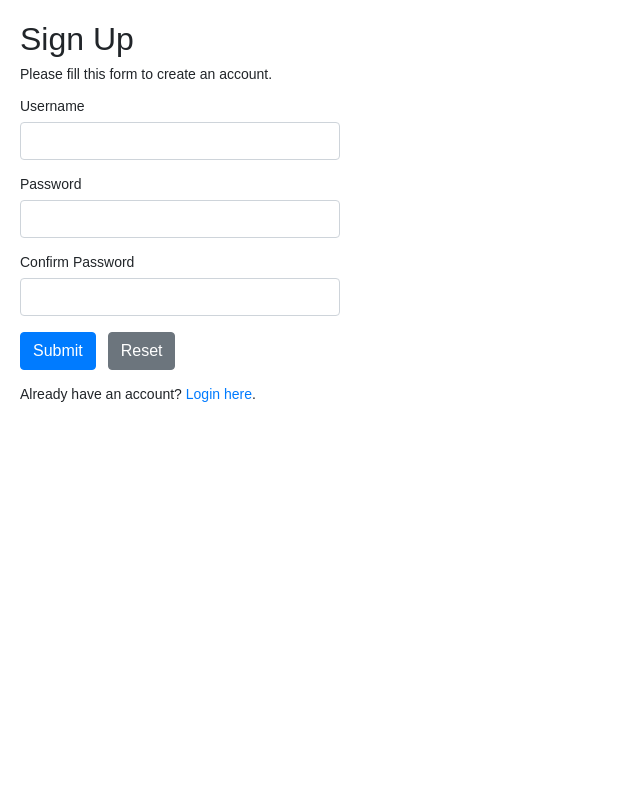
After one commit to Sven-I-Am/scrum-project, a PHP site: page /View/register.php in a window 1280 px wide. The commit adds this page. Shown: the whole page, without its empty margins (0-640 px from the left). Run offline with PHP 8.4, Linux system fonts and the light colour scheme; the template is opened without the code that fills it, so the values that code supplies are empty.

Commit message:
registration form

```diff
--- a/Controller/HomepageController.php
+++ b/Controller/HomepageController.php
@@ -21,6 +21,8 @@ class HomepageController
         // then the view will actually display them.
 
         //load the view
-        require 'View/homepage.php';
+        // require 'View/homepage.php';
+        require 'View/login.php';
+        // require 'View/register.php';
     }
 }
--- a/Controller/LoginController.php
+++ b/Controller/LoginController.php
@@ -12,5 +12,6 @@ class LoginController
 
         //load the view
         require 'View/login.php';
+        require 'View/register.php';
     }
 }
--- a/View/homepage.php
+++ b/View/homepage.php
@@ -1,4 +1,7 @@
-<?php require 'includes/header.php' ?>
+<?php require 'includes/header.php' ;
+require 'View/login.php';
+?>
+
 <!-- this is the view, try to put only simple if's and loops here.
 Anything complex should be calculated in the model -->
 
--- /dev/null
+++ b/View/register.php
@@ -0,0 +1,39 @@
+<html lang="en">
+<head>
+    <meta charset="UTF-8">
+    <title>Sign Up</title>
+    <link rel="stylesheet" href="https://stackpath.bootstrapcdn.com/bootstrap/4.5.2/css/bootstrap.min.css">
+    <style>
+        body{ font: 14px sans-serif; }
+        .wrapper{ width: 360px; padding: 20px; }
+    </style>
+</head>
+<body>
+    <div class="wrapper">
+        <h2>Sign Up</h2>
+        <p>Please fill this form to create an account.</p>
+        <form action="<?php echo htmlspecialchars($_SERVER["PHP_SELF"]); ?>" method="post">
+            <div class="form-group">
+                <label>Username</label>
+                <input type="text" name="username" class="form-control <?php echo (!empty($username_err)) ? 'is-invalid' : ''; ?>" value="">
+                <span class="invalid-feedback"><?php echo $username_err; ?></span>
+            </div>
+            <div class="form-group">
+                <label>Password</label>
+                <input type="password" name="password" class="form-control <?php echo (!empty($password_err)) ? 'is-invalid' : ''; ?>" value="">
+                <span class="invalid-feedback"><?php echo $password_err; ?></span>
+            </div>
+            <div class="form-group">
+                <label>Confirm Password</label>
+                <input type="password" name="confirm_password" class="form-control <?php echo (!empty($confirm_password_err)) ? 'is-invalid' : ''; ?>" value="">
+                <span class="invalid-feedback"><?php echo $confirm_password_err; ?></span>
+            </div>
+            <div class="form-group">
+                <input type="submit" class="btn btn-primary" value="Submit">
+                <input type="reset" class="btn btn-secondary ml-2" value="Reset">
+            </div>
+            <p>Already have an account? <a href="login.php">Login here</a>.</p>
+        </form>
+    </div>
+</body>
+</html>
--- a/index.php
+++ b/index.php
@@ -3,6 +3,7 @@
 declare(strict_types=1);
 
 //include all your model files here
+
 require 'Model/User.php';
 require 'Model/Product.php';
 //include all your controllers here
```
Also changed, not shown: Model/User.php (+8 -8 lines), Model/UserLoader.php (added, +20 -0 lines), View/login.php (+39 -7 lines).
